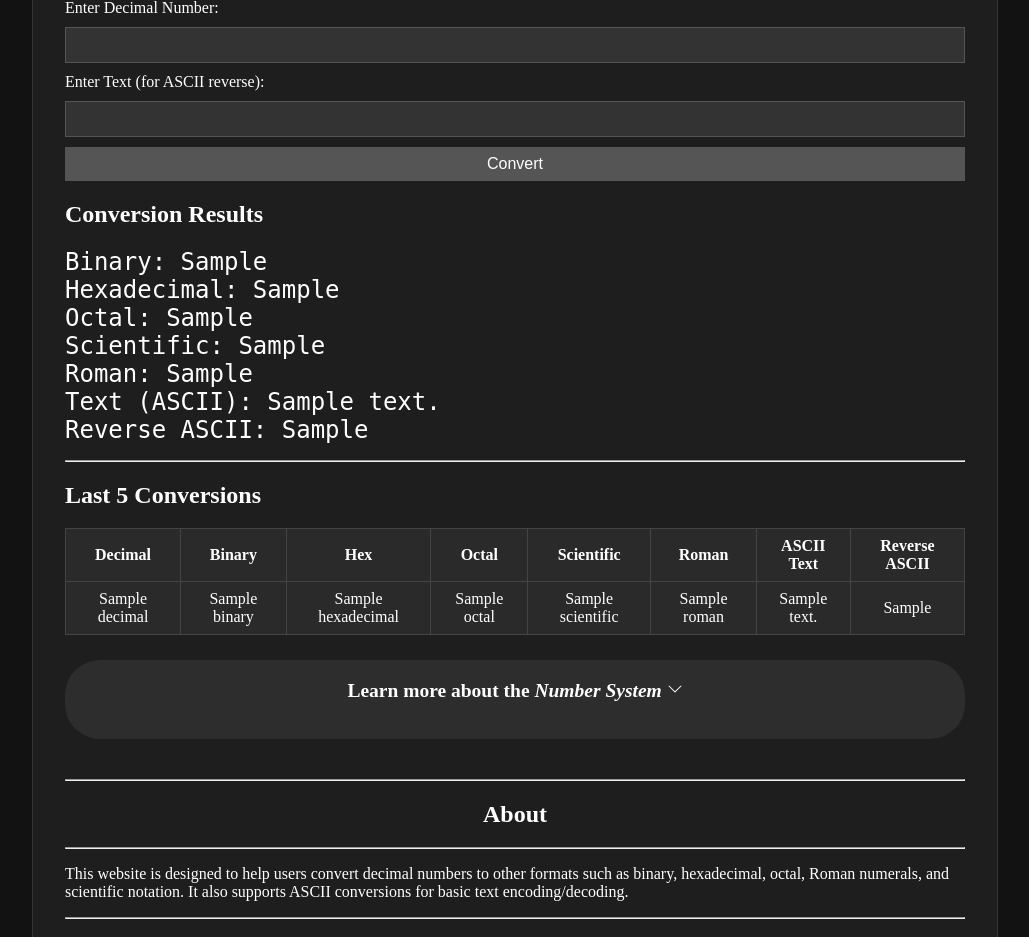
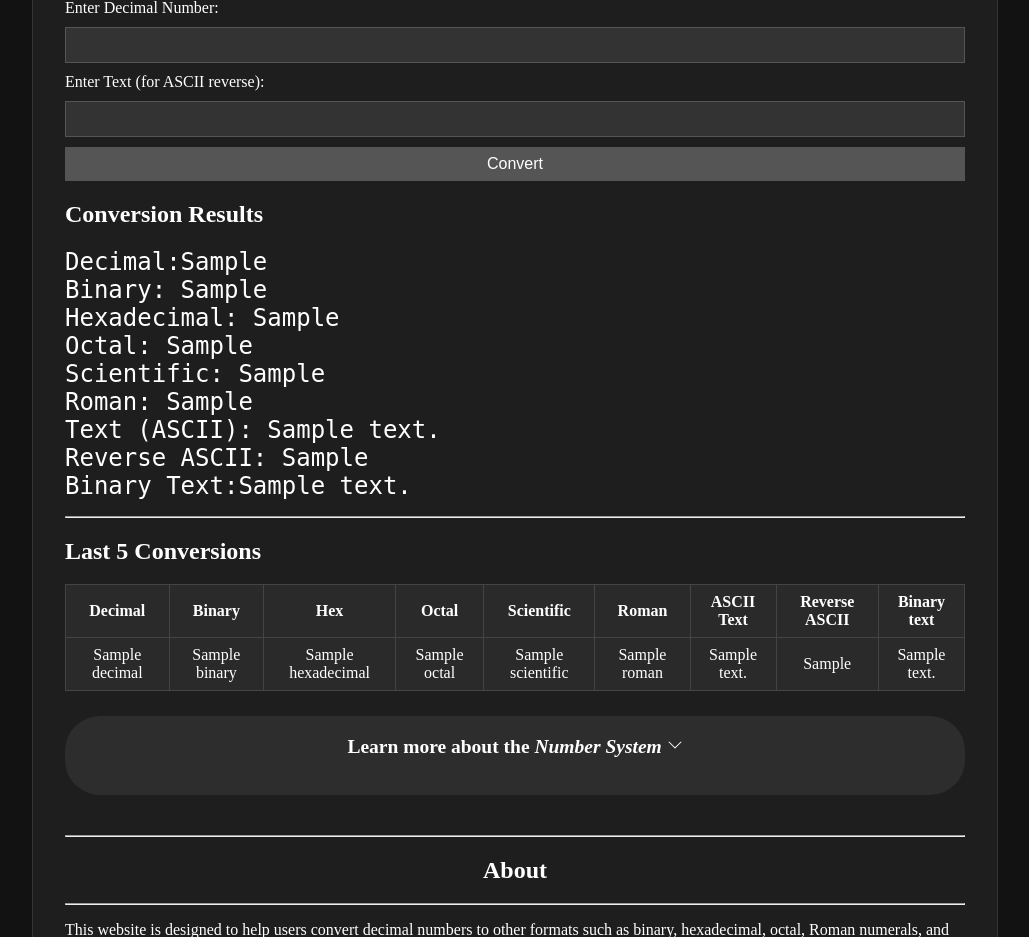
Before and after one commit to Average-Programmer123/number-system-converter, a Flask app: template templates/index.html in a window 1280 px wide. Shown: the part 187-1124 px from the top of the page, without its empty margins (125-1154 px from the left). Run offline with Flask 3, Linux system fonts and the light colour scheme; the template is opened without the code that fills it: most values are stand-ins (such as "Sample title", 1, 10 or a date in 2020); some web fonts are replaced.

Commit message:
Update index.html

```diff
--- a/templates/index.html
+++ b/templates/index.html
@@ -204,7 +204,7 @@
       <label for="text">Enter Text (for ASCII reverse):</label>
       <input type="text" name="text" id="text">
 
-      <button type="submit">Convert</button>
+      <button type="submit" id="cnv">Convert</button>
     </form>
 
     {% if error_message %}
@@ -214,6 +214,7 @@
     <div class="results">
       <h2>Conversion Results</h2>
       <ul id="typingList">
+        <li><strong>Decimal:</strong>{{decimal_result}}</li>
         <li><strong>Binary:</strong> {{ binary_result }}</li>
         <li><strong>Hexadecimal:</strong> {{ hex_result }}</li>
         <li><strong>Octal:</strong> {{ octal_result }}</li>
@@ -221,6 +222,7 @@
         <li><strong>Roman:</strong> {{ roman_result }}</li>
         <li><strong>Text (ASCII):</strong> {{ text_result }}</li>
         <li><strong>Reverse ASCII:</strong> {{ reverse_ascii_result }}</li>
+        <li><strong>Binary Text:</strong>{{bin_text}}</li>
       </ul>
     </div>
 
@@ -238,6 +240,7 @@
           <th>Roman</th>
           <th>ASCII Text</th>
           <th>Reverse ASCII</th>
+          <th>Binary text</th>
         </tr>
       </thead>
       <tbody>
@@ -251,6 +254,7 @@
           <td>{{ item.roman }}</td>
           <td>{{ item.text }}</td>
           <td>{{ item.reverse_ascii }}</td>
+          <td>{{item.bin_text}}</td>
         </tr>
         {% endfor %}
       </tbody>
@@ -376,7 +380,34 @@
             <tr><td>18</td><td>12</td></tr>
             <tr><td>19</td><td>13</td></tr>
         </tbody>
-        </table>
+        </table><hr>
+        <h3>In your case</h3><hr>
+<table>
+    <tr>
+        <th>Step</th>
+        <th>Binary Division</th>
+        <th>Octal Division</th>
+        <th>Hexadecimal Division</th>
+    </tr>
+    {% for i in range(binary_steps|length) %}
+    <tr>
+        <td>Step {{ i + 1 }}</td>
+        <td>
+            {{ binary_steps[i].n }} ÷ 2 = {{ binary_steps[i].quotient }} (rem {{ binary_steps[i].remainder }})
+        </td>
+        <td>
+            {% if i < octal_steps|length %}
+                {{ octal_steps[i].n }} ÷ 8 = {{ octal_steps[i].quotient }} (rem {{ octal_steps[i].remainder }})
+            {% endif %}
+        </td>
+        <td>
+            {% if i < hex_steps|length %}
+                {{ hex_steps[i].n }} ÷ 16 = {{ hex_steps[i].quotient }} (rem {{ hex_steps[i].remainder }})
+            {% endif %}
+        </td>
+    </tr>
+    {% endfor %}
+</table>
         </div>
     </div>
     <section id="about">
@@ -421,8 +452,6 @@
         typeChar();
       }, index * 400);
     });
-
-    // Toggle Learn More
     const toggleBtn = document.getElementById("toggle");
     const infoPanel = document.getElementById("infoPanel");
     toggleBtn.addEventListener("click", () => {
@@ -430,6 +459,7 @@
       infoPanel.style.display = isVisible ? "none" : "block";
       toggleBtn.classList.toggle("rotated", !isVisible);
     });
+
   </script>
 </body>
 </html>
```
